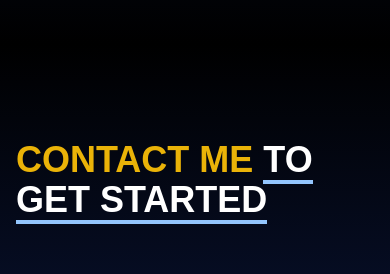
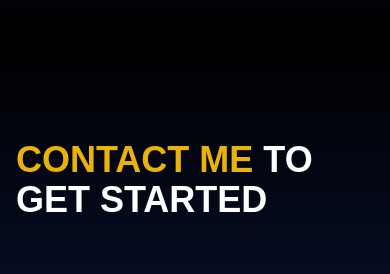
Before and after one commit to gwentzel26/react_portfolio, a React (Create React App) app in the folder react_portfolio/: page / in a window 390 px wide. Shown: the part 5660-5934 px from the top of the page. Built offline with nearby package versions, Linux system fonts and the light colour scheme.

Commit message:
contact form is fully responsive and functional

```diff
--- a/react_portfolio/src/components/ContactForm.jsx
+++ b/react_portfolio/src/components/ContactForm.jsx
@@ -18,7 +18,7 @@ const onSubmit = async(e) => {
 
 return (
 <section name="Contact" className="w-full h-[140vh] md:h-screen bg-gradient-to-b from-black to-blue-800 p-4 pt-24 md:pt-0 text-black">
-    <div className="flex flex-col items-center justify-center">
+    <div className="flex flex-col md:justify-center w-full h-full">
 
 
       {/* HEADINGS */}
@@ -35,7 +35,7 @@ return (
       >
         <div>
           <p className="font-semibold text-4xl">
-            <span className="text-yellow-500">CONTACT ME</span> <span className="border-b-4 border-blue-300 text-white">TO GET STARTED</span>
+            <span className="text-yellow-500">CONTACT ME</span> <span className=" md:border-b-4 border-blue-300 text-white">TO GET STARTED</span>
           </p>
           <div className="flex md:justify-end my-5 bg-gradient-rainblue">
 
```
